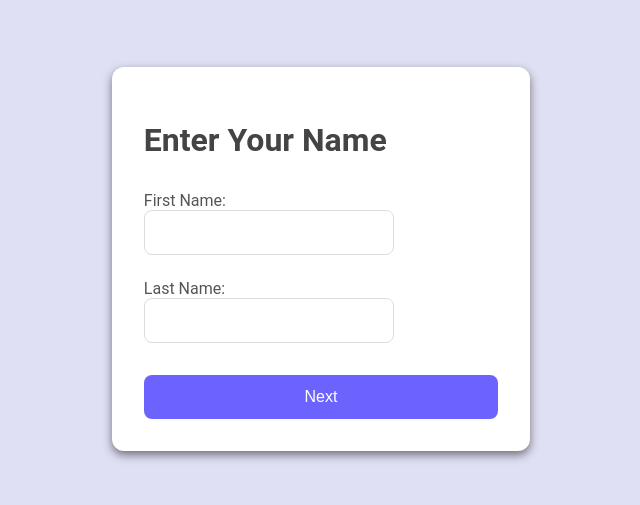
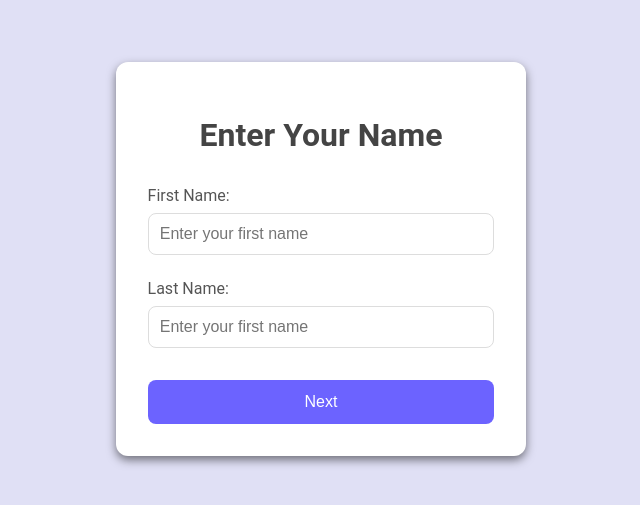
Before and after one commit to MLaranjeiro/Patient-Registration-SPA, a React (Create React App) app: page / in a window 1280 px wide. Shown: the part 141-646 px from the top of the page, without its empty margins (371-1011 px from the left). Built offline with nearby package versions, Linux system fonts and the light colour scheme.

Commit message:
Enhance styles and accessibility in index.css and View1: center align h1, adjust input focus styles, add placeholders for name inputs, and improve error message styling.

```diff
--- a/src/index.css
+++ b/src/index.css
@@ -31,6 +31,7 @@ h1 {
   font-size: 2rem;
   margin-bottom: 2rem;
   color: #444;
+  text-align: center;
 }
 
 form {
@@ -43,6 +44,7 @@ label {
   display: block;
   font-weight: 400;
   color: #555;
+  margin-bottom: 0.5rem;
 }
 
 input,
@@ -50,7 +52,15 @@ select {
   padding: 0.7rem;
   border: 1px solid #ddd;
   border-radius: 8px;
-  font-size: 1.1rem;
+  font-size: 1rem;
+  width: 100%;
+  box-sizing: border-box;
+}
+
+input:focus {
+  border-color: #6c63ff;
+  outline: none;
+  box-shadow: 0 0 5px rgba(108, 99, 255, 0.5);
 }
 
 button {
@@ -62,6 +72,9 @@ button {
   font-size: 1rem;
   font-weight: 500;
   margin-top: 0.5rem;
+  width: 100%;
+  cursor: pointer;
+  transition: background-color 0.3s ease;
 }
 
 button:hover {
@@ -69,9 +82,10 @@ button:hover {
 }
 
 .error {
-  color: red;
-  max-width: 100%;
-  text-align: center;
+  color: #ff4444;
+  font-size: 0.9rem;
+  margin-top: 0.5rem;
+  text-align: left;
 }
 
 .summary-card {
--- a/src/views/view1.js
+++ b/src/views/view1.js
@@ -42,6 +42,7 @@ function View1() {
             type="text"
             value={firstName}
             onChange={(e) => setFirstName(e.target.value)}
+            placeholder="Enter your first name"
             required
           />
         </div>
@@ -52,6 +53,7 @@ function View1() {
             type="text"
             value={lastName}
             onChange={(e) => setLastName(e.target.value)}
+            placeholder="Enter your first name"
             required
           />
         </div>
```
